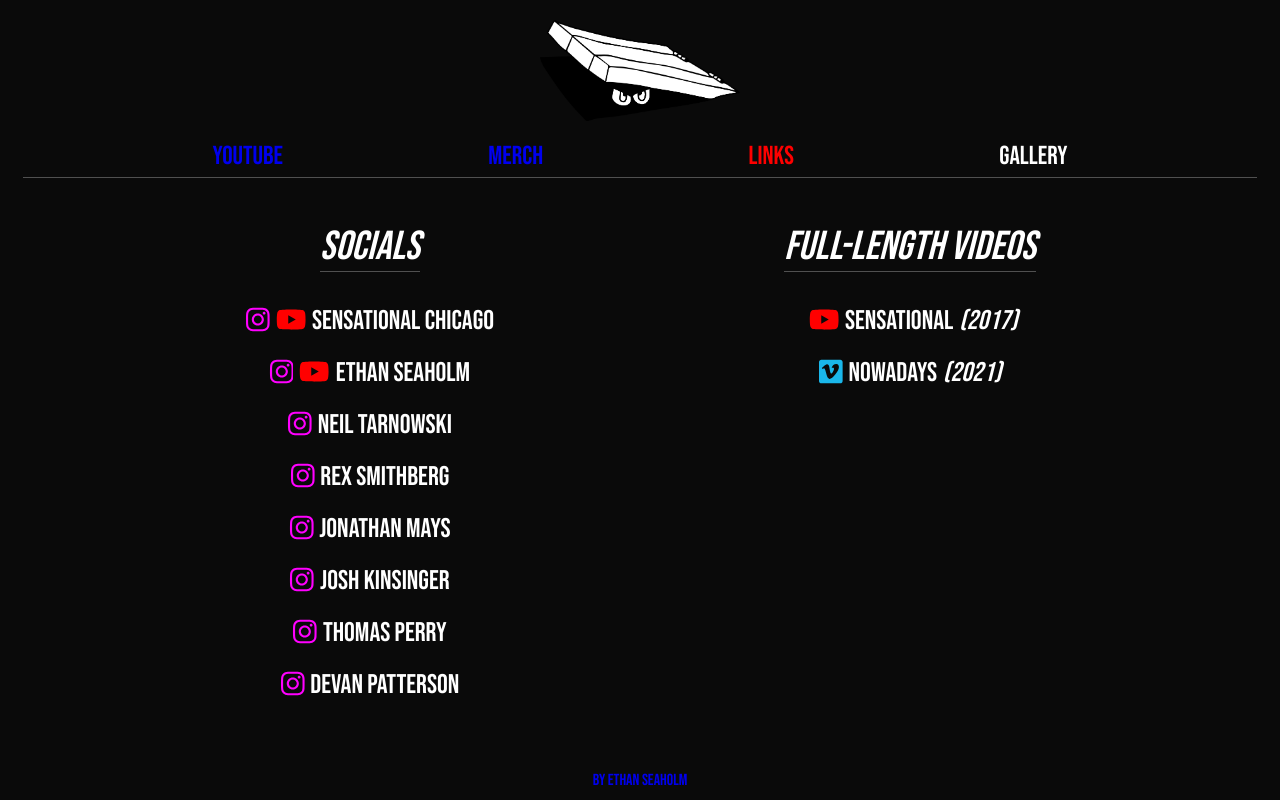
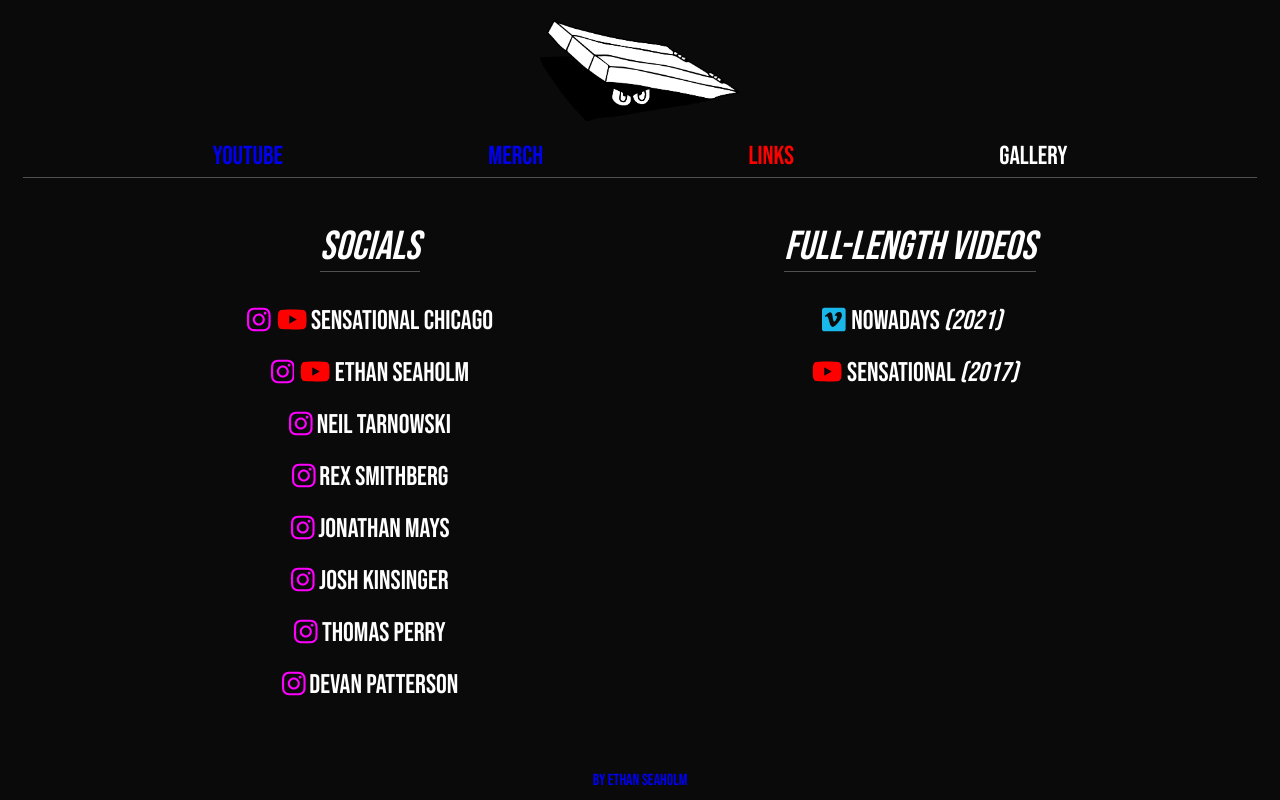
Before and after one commit to EthanSeaholm/Sensational-Chicago, a React (Create React App) app: page /links in a window 1280 px wide. Built offline with nearby package versions, Linux system fonts and the light colour scheme; a web font is replaced by a local one.

Commit message:
adding documentation

```diff
--- a/src/components/App.js
+++ b/src/components/App.js
@@ -1,6 +1,11 @@
 import NavBar from "./NavBar";
 import VideoPlayer from "./VideoPlayer";
 import Footer from "./Footer";
+
+/**
+ * This component renders the entire React application with the following core components: NavBar, VideoPlayer, and Footer.
+ * @returns {ReactNode} A React element that renders the entire React application.
+ */
 
 export default function App() {
   return (
--- a/src/components/ErrorMessage.js
+++ b/src/components/ErrorMessage.js
@@ -1,8 +1,15 @@
-export default function ErrorMessage({ message }) {
+/**
+ * If an error occurs while trying to fetch a video from the YouTube API, this component renders and displays the error message.
+ * The error message is passed in via the "errorMessage" prop from the VideoPlayer component.
+ * @param {string} errorMessage - A message displaying the error encountered when failing to fetch data from the YouTube API.
+ * @returns {ReactNode} A React element that renders the error message.
+ */
+
+export default function ErrorMessage({ errorMessage }) {
   return (
     <p>
       <span>
-        <i style={{ color: "red" }}>{message}...</i>
+        <i style={{ color: "red" }}>{errorMessage}...</i>
       </span>
     </p>
   );
--- a/src/components/ErrorPage.js
+++ b/src/components/ErrorPage.js
@@ -1,4 +1,10 @@
 import { useRouteError, Link } from "react-router-dom";
+
+/**
+ * This component renders an error message and a "Home" button in case of a routing error.
+ * The "Home" button directs users back to the homepage.
+ * @returns {ReactNode} A React element that renders the error message and "Home" button.
+ */
 
 export default function ErrorPage() {
   const error = useRouteError();
--- a/src/components/Footer.js
+++ b/src/components/Footer.js
@@ -1,3 +1,8 @@
+/**
+ * This component renders a footer containing a link to my personal LinkedIn page.
+ * @returns {ReactNode} A React element that renders the footer.
+ */
+
 export default function Footer() {
   return (
     <span className="footer">
--- a/src/components/Gallery.js
+++ b/src/components/Gallery.js
@@ -1,5 +1,5 @@
 import NavBar from "./NavBar";
-import PageTitle from "./PageTitle";
+import PageTitle from "./PageTitle";    // currently unused
 import Footer from "./Footer";
 
 import photo1 from "../gallery-resources/photos/p1.jpg";
@@ -18,6 +18,13 @@
 import photo14 from "../gallery-resources/photos/p14.jpg";
 import photo15 from "../gallery-resources/photos/p15.jpg";
 import { useState } from "react";
+
+/**
+ * This component renders the Gallery page.
+ * It includes photos that, when clicked, are enlarged and can be toggled back to their original size.
+ * When a photo is enlarged, a description and close button are conditionally rendered for the enlarged photo.
+ * When an enlarged photo is closed, the Gallery page is once again rendered, returning the user back to the gallery view.
+ */
 
 const photos = [
   {
@@ -125,7 +132,7 @@
   return (
     <div>
       <NavBar />
-      {isEnlarged ? (
+      {isEnlarged ? (   // if a photo is enlarged, renders the EnlargedPhoto component for that photo and hides Footer
         <EnlargedPhoto
           photo={photos.find((photo) => photo.id === selectedId).photoLink}
           description={
@@ -133,9 +140,8 @@
           }
           onClose={handleCloseEnlargedPhoto}
         />
-      ) : (
+      ) : (   // if no photos are enlarged or an enlarged photo is closed, renders the gallery and shows Footer
         <>
-          {/* <PageTitle currentLocation="/gallery" /> */}
           <PhotosList photos={photos} onEnlargePhoto={handleEnlargePhoto} />
           <Footer />
         </>
@@ -144,11 +150,11 @@
   );
 }
 
-function PhotosList({ photos, onEnlargePhoto }) {
+function PhotosList({ photos, onEnlargePhoto }) {   // props: photos, onEnlargePhoto
   return (
     <ul className="gallery">
-      {photos.map((photo) => (
-        <Photo
+      {photos.map((photo) => (    // maps each photo to a Photo component
+        <Photo    // renders a Photo component for each photo
           photo={photo.photoLink}
           description={photo.description}
           key={photo.id}
@@ -159,7 +165,7 @@
   );
 }
 
-function Photo({ photo, description, onClick }) {
+function Photo({ photo, description, onClick }) {   // props: photo, description, onClick
   return (
     <li>
       <img src={photo} alt={description} onClick={onClick} />
@@ -167,7 +173,7 @@
   );
 }
 
-function EnlargedPhoto({ photo, description, onClose }) {
+function EnlargedPhoto({ photo, description, onClose }) {   // props: photo, description, onClose
   return (
     <>
       <div className="enlarged-photo-container">
--- a/src/components/LinksPage.js
+++ b/src/components/LinksPage.js
@@ -1,5 +1,5 @@
 import NavBar from "./NavBar";
-import PageTitle from "./PageTitle";
+import PageTitle from "./PageTitle";    // currently unused
 import Footer from "./Footer";
 import { Link } from "react-router-dom";
 import { FontAwesomeIcon } from "@fortawesome/react-fontawesome";
@@ -9,7 +9,13 @@
   faYoutube,
 } from "@fortawesome/free-brands-svg-icons";
 
-const socials = [   // creating an array of objects holding social media information
+/**
+ * This component renders the Links page, which consists of two lists: "Socials" and "Full-Length Videos."
+ * The Socials list renders social media links for Sensational Chicago affiliates.
+ * The Full-Length Videos list renders media links for Sensational Chicago's full-length skateboarding videos.
+ */
+
+const socials = [   // array of objects containing social media information
   {
     id: "sensationalChicago",
     user: "Sensational Chicago",
@@ -54,84 +60,82 @@
   },
 ];
 
-const fullLengthVideos = [    // creating an array of objects holding full-length video information
+const fullLengthVideos = [    // array of objects containing full-length video information
+  {
+    id: "nowadays",
+    video: "NOWADAYS",
+    year: "2021",
+    vimeoUrl: "https://vimeo.com/502160577",
+  },
   {
     id: "sensational",
     video: "SENSATIONAL",
     year: "2017",
     youtubeUrl: "https://www.youtube.com/watch?v=PEVHEIe8M54",
   },
-  {
-    id: "nowadays",
-    video: "NOWADAYS",
-    year: "2021",
-    vimeoUrl: "https://vimeo.com/502160577",
-  },
 ];
 
 export default function LinksPage() {
   return (
     <div>
-      <NavBar />    {/* rendering NavBar component */}
-      {/* <PageTitle currentLocation="/links" /> */}
+      <NavBar />
       <div className="links-list-container">
         <div className="socials-column">
           <h2 className="link-list-headers">Socials</h2>
-          <SocialsList users={socials} />   {/* passing in socials array via "users" prop to SocialsList component */}
+          <SocialsList users={socials} />
         </div>
         <div className="videos-column">
           <h2 className="link-list-headers">Full-Length Videos</h2>
-          <FullLengthVideosList videos={fullLengthVideos} />    {/* passing in fullLengthVideos array via "videos" prop to FullLengthVideoslist component*/}
+          <FullLengthVideosList videos={fullLengthVideos} />
         </div>
       </div>
-      <Footer />    {/* rendering Footer component*/}
+      <Footer />
     </div>
   );
 }
 
-function SocialsList({ users }) {   // passing in users prop
+function SocialsList({ users }) {   // prop: users
   return (
     <ul className="links-list">
-      {users.map((user) => (    // mapping each "user" (object) in the users (socials) array
-        <Socials    // for each user, an instance of the Socials component is created
+      {users.map((user) => (    // maps each user to a Socials component
+        <Socials    // renders a Socials component for each user
           user={user.user}
           key={user.id}
           instagramUrl={user.instagramUrl}
-          youtubeUrl={user.youtubeUrl}    /* passing in props "user", "key", "instagramUrl", and "youtubeUrl" based on each mapped user's
-          original object properties to Socials component */
+          youtubeUrl={user.youtubeUrl}
         />
       ))}
     </ul>
   );
 }
 
-function Socials({ user, instagramUrl, youtubeUrl }) {    // passing in to-be-used props mentioned above
-  return (    // renders the instance of the Socials component for each mapped user via passed in props
+function Socials({ user, instagramUrl, youtubeUrl }) {    // props: user, instagramUrl, youtubeUrl
+  return (    // renders a Socials component for each mapped user via passed in props
     <>
       <li>
         <div>
           {instagramUrl && (
             <Link to={instagramUrl} target="_blank">
-              <FontAwesomeIcon className="instagram-icon" icon={faInstagram} />   {/* if an instagramUrl is present for a user, display the imported Instagram icon */}
+              <FontAwesomeIcon className="instagram-icon" icon={faInstagram} />   {/* displays Instagram icon if present */}
             </Link>
           )}
           {youtubeUrl && (
             <Link to={youtubeUrl} target="_blank">
-              <FontAwesomeIcon className="youtube-icon" icon={faYoutube} />   {/* if a youtubeUrl is present for a user, display the imported YouTub icon */}
+              <FontAwesomeIcon className="youtube-icon" icon={faYoutube} />   {/* displays YouTube icon if present */}
             </Link>
           )}
-          <span>{user}</span>   {/* display user */}
+          <span>{user}</span>   {/* displays user */}
         </div>
       </li>
     </>
   );
 }
 
-function FullLengthVideosList({ videos }) {
+function FullLengthVideosList({ videos }) {   // prop: videos
   return (
     <ul className="links-list">
-      {videos.map((video) => (
-        <FullLengthVideos
+      {videos.map((video) => (    // maps each video to a FullLengthVideos component
+        <FullLengthVideos   // renders a FullLengthVideos component for each video
           video={video.video}
           year={video.year}
           key={video.id}
@@ -143,8 +147,8 @@
   );
 }
 
-function FullLengthVideos({ video, year, youtubeUrl, vimeoUrl }) {
-  return (
+function FullLengthVideos({ video, year, youtubeUrl, vimeoUrl }) {    // props: video, year, youtubeUrl, vimeoUrl
+  return (    // renders a FullLengthVideos component for each mapped video via passed in props
     <>
       <li>
         <div className="video-link-container">
@@ -154,11 +158,11 @@
               target="_blank"
               className="full-length-video-links"
             >
-              <FontAwesomeIcon className="youtube-icon" icon={faYoutube} />
               <span>
+                <FontAwesomeIcon className="youtube-icon" icon={faYoutube} />   {/* displays YouTube icon if present */}
                 {video}
                 <span>
-                  <i>{`(${year})`}</i>
+                  <i>{`(${year})`}</i>    {/* displays video title and release year */}
                 </span>
               </span>
             </Link>
@@ -169,12 +173,12 @@
               target="_blank"
               className="full-length-video-links"
             >
-              <FontAwesomeIcon className="vimeo-icon" icon={faVimeo} />
               <span>
+                <FontAwesomeIcon className="vimeo-icon" icon={faVimeo} />   {/* displays Vimeo icon if present*/}
                 {video}
-                <span>
-                  <i>{`(${year})`}</i>
-                </span>
+              </span>
+              <span>
+                <i>{`(${year})`}</i>
               </span>
             </Link>
           )}
--- a/src/components/VideoLoader.js
+++ b/src/components/VideoLoader.js
@@ -1,3 +1,8 @@
+/**
+ * This component renders a placeholder while data is being fetched from the YouTube API.
+ * @returns {ReactNode} A React element that renders a placeholder while data is being fetched from the YouTube API.
+ */
+
 export default function VideoLoader() {
   return (
     <span className="loader-text">
--- a/src/index.css
+++ b/src/index.css
@@ -145,6 +145,7 @@
 
 .links-list li {
   margin-bottom: 20px;
+  margin-left: 0;
 }
 
 .links-list li div {
@@ -152,7 +153,7 @@
 }
 
 .links-list li div span {
-  margin-left: 6px;
+  margin-left: 4px;
 }
 
 .instagram-icon {
@@ -166,6 +167,7 @@
 
 .vimeo-icon {
   color: #1ab7ea;
+  margin-right: 1px;
 }
 
 .instagram-icon:hover,
@@ -204,7 +206,7 @@
   grid-template-columns: repeat(3, 1fr);
   list-style: none;
   margin-top: 55px;
-  margin-bottom: 35px;
+  margin-bottom: 40px;
   padding-left: 0;
   list-style: none;
 }
```
Also changed, not shown: src/components/NavBar.js (+18 -9 lines), src/components/PageTitle.js (+7 -0 lines), src/components/VideoPlayer.js (+25 -14 lines).
